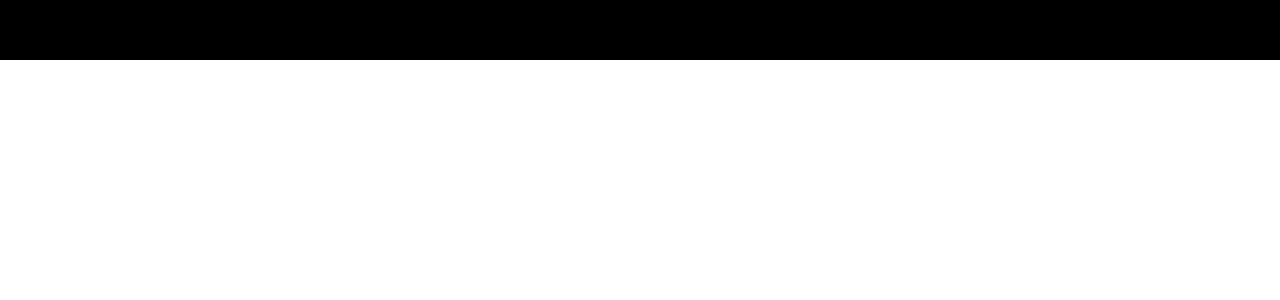
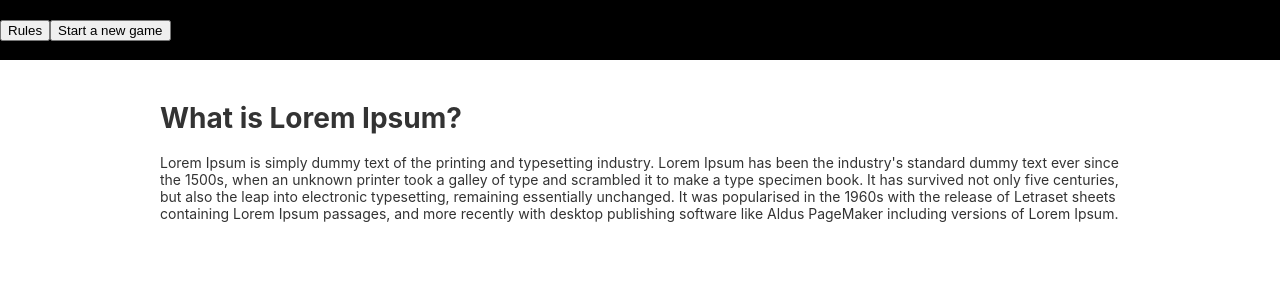
Before and after one commit to attiladekany/angular-memory-game, an Angular app: page / in a window 1280 px wide. Shown: the top 300 px of the page. Built offline with nearby package versions, Linux system fonts and the light colour scheme.

Commit message:
Add routing

```diff
--- a/src/app/app-routing.module.ts
+++ b/src/app/app-routing.module.ts
@@ -1,10 +1,22 @@
 import { NgModule } from '@angular/core';
 import { Routes, RouterModule } from '@angular/router';
+import { GamePageComponent } from './game-page/game-page.component';
+import { LandingPageComponent } from './landing-page/landing-page.component';
 
-const routes: Routes = [];
+const routes: Routes = [
+  {
+    path: 'landing-page',
+    component: LandingPageComponent,
+  },
+  {
+    path: 'game-page',
+    component: GamePageComponent,
+  },
+  { path: '**', component: LandingPageComponent },
+];
 
 @NgModule({
   imports: [RouterModule.forRoot(routes)],
-  exports: [RouterModule]
+  exports: [RouterModule],
 })
-export class AppRoutingModule { }
+export class AppRoutingModule {}
--- a/src/app/app.component.html
+++ b/src/app/app.component.html
@@ -7,18 +7,21 @@
 <!-- * * * * * * * to get started with your project! * * * * * * * * -->
 <!-- * * * * * * * * * * * * * * * * * * * * * * * * * * * * * * * -->
 
-<style>
-
-</style>
+<style></style>
 
 <!-- Toolbar -->
 <div class="toolbar" role="banner">
+  <a routerLink="/landing-page">
+    <button>Rules</button>
+  </a>
 
-
+  <a routerLink="/game-page">
+    <button>Start a new game</button>
+  </a>
 </div>
 
 <div class="content" role="main">
-
+  <router-outlet></router-outlet>
 </div>
 
 <!-- * * * * * * * * * * * * * * * * * * * * * * * * * * * * * * * -->
@@ -28,7 +31,3 @@
 <!-- * * * * * * * * * * * * * * * * * * * * * * * * * * * * * * * -->
 <!-- * * * * * * * * * * End of Placeholder * * * * * * * * * * * -->
 <!-- * * * * * * * * * * * * * * * * * * * * * * * * * * * * * * * -->
-
-
-
-<router-outlet></router-outlet>
--- /dev/null
+++ b/src/app/game-page/game-page.component.html
@@ -0,0 +1,2 @@
+<!--component html goes here -->
+Game page
--- /dev/null
+++ b/src/app/game-page/game-page.component.scss
@@ -0,0 +1 @@
+// component css goes here
--- /dev/null
+++ b/src/app/landing-page/landing-page.component.html
@@ -0,0 +1,11 @@
+<h1>What is Lorem Ipsum?</h1>
+<p>
+  Lorem Ipsum is simply dummy text of the printing and typesetting industry.
+  Lorem Ipsum has been the industry's standard dummy text ever since the 1500s,
+  when an unknown printer took a galley of type and scrambled it to make a type
+  specimen book. It has survived not only five centuries, but also the leap into
+  electronic typesetting, remaining essentially unchanged. It was popularised in
+  the 1960s with the release of Letraset sheets containing Lorem Ipsum passages,
+  and more recently with desktop publishing software like Aldus PageMaker
+  including versions of Lorem Ipsum.
+</p>
--- /dev/null
+++ b/src/app/landing-page/landing-page.component.scss
@@ -0,0 +1 @@
+// component css goes here
```
Also changed, not shown: src/app/app.module.ts (+5 -9 lines), src/app/game-page/game-page.component.ts (added, +8 -0 lines), src/app/landing-page/landing-page.component.ts (added, +8 -0 lines).
